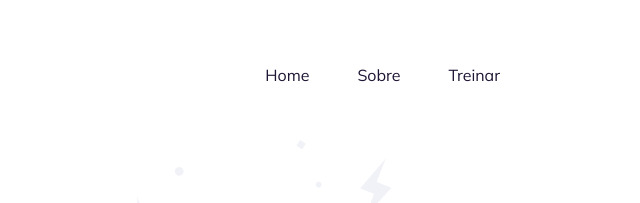
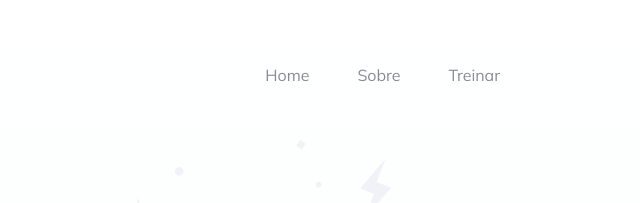
Before and after one commit to davidbrayan98/Projeto02, a plain HTML site: page index.html in a window 1280 px wide. Shown: the top 203 px of the page, 640-1280 px from the left. Drawn offline with nearby package versions, Linux system fonts and the light colour scheme.

Commit message:
feito o background e a opacity do link! finalizado

```diff
--- a/style.css
+++ b/style.css
@@ -19,11 +19,14 @@
 
 body {
   font-family: var(--font2);
+  min-height: 100vh;
+  background: linear-gradient(180deg, rgba(227, 255, 248, 0.00) 0%, rgba(227, 255, 248, 0.38) 100%);
 }
 
 .page {
   width: 1000px;
-  margin: 65px auto 0;
+  margin: 0 auto;
+  padding-top: 65px;
 }
 
 nav {
@@ -46,7 +49,12 @@ a {
   color: var(--cor3);
 }
 
+ul li a {
+  opacity: 0.5;
+}
+
 ul li a:hover {
+  opacity: 1;
   font-weight: bold;
 }
 
```
